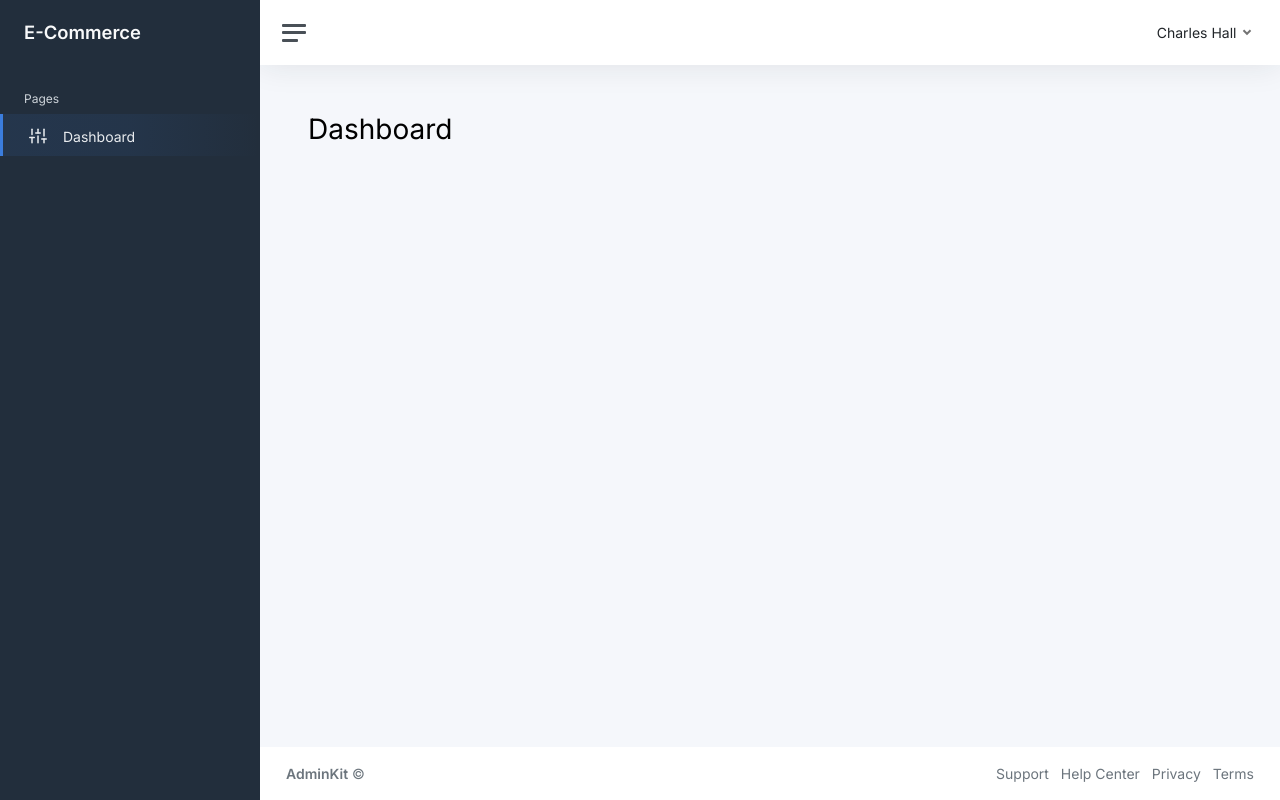
After one commit to Basreng27/TRIAL-DJANGO-E-COMMERCE, a Django app: page /ecommerce/ in a window 1280 px wide. The commit adds this page. Run offline with Django 5.2, Linux system fonts and the light colour scheme; some libraries are stand-ins or nearby versions.

Commit message:
DONE : Template Show

```diff
--- a/web/ecommerce/pages/auth/login.html
+++ b/web/ecommerce/pages/auth/login.html
@@ -11,7 +11,6 @@
         {% load static %}
 
         <link rel="preconnect" href="https://fonts.gstatic.com" />
-        <link rel="shortcut icon" href="img/icons/icon-48x48.png" />
 
         <link rel="canonical" href="https://demo-basic.adminkit.io/pages-sign-in.html" />
 
--- /dev/null
+++ b/web/ecommerce/pages/templates/dashboard.html
@@ -0,0 +1,4 @@
+{% extends "templates/template.html" %} {% block title %} Dashboard E-Commerce
+{% endblock %} {% block content %}
+<h1>Dashboard</h1>
+{% endblock %}
--- /dev/null
+++ b/web/ecommerce/pages/templates/footer.html
@@ -0,0 +1,36 @@
+<div class="container-fluid">
+  <div class="row text-muted">
+    <div class="col-6 text-start">
+      <p class="mb-0">
+        <a class="text-muted" href="https://adminkit.io/" target="_blank"
+          ><strong>AdminKit</strong></a
+        >
+        &copy;
+      </p>
+    </div>
+    <div class="col-6 text-end">
+      <ul class="list-inline">
+        <li class="list-inline-item">
+          <a class="text-muted" href="https://adminkit.io/" target="_blank"
+            >Support</a
+          >
+        </li>
+        <li class="list-inline-item">
+          <a class="text-muted" href="https://adminkit.io/" target="_blank"
+            >Help Center</a
+          >
+        </li>
+        <li class="list-inline-item">
+          <a class="text-muted" href="https://adminkit.io/" target="_blank"
+            >Privacy</a
+          >
+        </li>
+        <li class="list-inline-item">
+          <a class="text-muted" href="https://adminkit.io/" target="_blank"
+            >Terms</a
+          >
+        </li>
+      </ul>
+    </div>
+  </div>
+</div>
--- /dev/null
+++ b/web/ecommerce/pages/templates/navbar.html
@@ -0,0 +1,34 @@
+<nav class="navbar navbar-expand navbar-light navbar-bg">
+  <a class="sidebar-toggle js-sidebar-toggle">
+    <i class="hamburger align-self-center"></i>
+  </a>
+
+  <div class="navbar-collapse collapse">
+    <ul class="navbar-nav navbar-align">
+      <li class="nav-item dropdown">
+        <a
+          class="nav-icon dropdown-toggle d-inline-block d-sm-none"
+          href="#"
+          data-bs-toggle="dropdown"
+        >
+          <i class="align-middle" data-feather="settings"></i>
+        </a>
+
+        <a
+          class="nav-link dropdown-toggle d-none d-sm-inline-block"
+          href="#"
+          data-bs-toggle="dropdown"
+        >
+          <span class="text-dark">Charles Hall</span>
+        </a>
+        <div class="dropdown-menu dropdown-menu-end">
+          <a class="dropdown-item" href="pages-profile.html"
+            ><i class="align-middle me-1" data-feather="user"></i> Profile</a
+          >
+          <div class="dropdown-divider"></div>
+          <a class="dropdown-item" href="#">Log out</a>
+        </div>
+      </li>
+    </ul>
+  </div>
+</nav>
--- /dev/null
+++ b/web/ecommerce/pages/templates/sidebar.html
@@ -0,0 +1,18 @@
+<nav id="sidebar" class="sidebar js-sidebar">
+  <div class="sidebar-content js-simplebar">
+    <a class="sidebar-brand" href="index.html">
+      <span class="align-middle">E-Commerce</span>
+    </a>
+
+    <ul class="sidebar-nav">
+      <li class="sidebar-header">Pages</li>
+
+      <li class="sidebar-item active">
+        <a class="sidebar-link" href="{% url 'dashboard' %}">
+          <i class="align-middle" data-feather="sliders"></i>
+          <span class="align-middle">Dashboard</span>
+        </a>
+      </li>
+    </ul>
+  </div>
+</nav>
--- a/web/ecommerce/pages/templates/template.html
+++ b/web/ecommerce/pages/templates/template.html
@@ -2,21 +2,53 @@
 <html lang="en">
   <head>
     <meta charset="utf-8" />
-    <meta name="viewport" content="width=device-width, initial-scale=1" />
-    <title>{% block title %}E-Commerce{% endblock %}</title>
+    <meta http-equiv="X-UA-Compatible" content="IE=edge" />
+    <meta
+      name="viewport"
+      content="width=device-width, initial-scale=1, shrink-to-fit=no"
+    />
+    <meta
+      name="description"
+      content="Responsive Admin &amp; Dashboard Template based on Bootstrap 5"
+    />
+    <meta name="author" content="AdminKit" />
+    <meta
+      name="keywords"
+      content="adminkit, bootstrap, bootstrap 5, admin, dashboard, template, responsive, css, sass, html, theme, front-end, ui kit, web"
+    />
+
+    {% load static %}
+
+    <link rel="preconnect" href="https://fonts.gstatic.com" />
+    <link rel="canonical" href="https://demo-basic.adminkit.io/" />
+
+    <title>{% block title %} E-Commerce {% endblock %}</title>
+
+    <link href="{% static 'css/app.css' %}" rel="stylesheet" />
     <link
-      href="https://cdn.jsdelivr.net/npm/bootstrap@5.3.3/dist/css/bootstrap.min.css"
+      href="https://fonts.googleapis.com/css2?family=Inter:wght@300;400;600&display=swap"
       rel="stylesheet"
-      integrity="sha384-QWTKZyjpPEjISv5WaRU9OFeRpok6YctnYmDr5pNlyT2bRjXh0JMhjY6hW+ALEwIH"
-      crossorigin="anonymous"
     />
   </head>
+
   <body>
-    <div role="main">{% block content %} {% endblock %}</div>
-    <script
-      src="https://cdn.jsdelivr.net/npm/bootstrap@5.3.3/dist/js/bootstrap.bundle.min.js"
-      integrity="sha384-YvpcrYf0tY3lHB60NNkmXc5s9fDVZLESaAA55NDzOxhy9GkcIdslK1eN7N6jIeHz"
-      crossorigin="anonymous"
-    ></script>
+    <div class="wrapper">
+      {% include "templates/sidebar.html" %}
+
+      <div class="main">
+        {% include "templates/navbar.html" %}
+
+        <main class="content">
+          {% block content %}
+          {% endblock %}
+        </main>
+
+        <footer class="footer">
+          {% include "templates/footer.html" %}
+        </footer>
+      </div>
+    </div>
+
+    <script src="{% static "js/app.js" %}"></script>
   </body>
 </html>
--- /dev/null
+++ b/web/ecommerce/urls.py
@@ -0,0 +1,6 @@
+from django.urls import path
+from . import views
+
+urlpatterns = [
+    path('/', views.dashboard, name='dashboard')
+]
--- a/web/ecommerce/views.py
+++ b/web/ecommerce/views.py
@@ -4,3 +4,6 @@ from .modules.auth.login import login_view
 # Create your views here.
 def login(request):
     return login_view(request)
+
+def dashboard(request):
+    return render(request, 'templates/dashboard.html')
--- a/web/web/urls.py
+++ b/web/web/urls.py
@@ -15,10 +15,11 @@ Including another URLconf
     2. Add a URL to urlpatterns:  path('blog/', include('blog.urls'))
 """
 from django.contrib import admin
-from django.urls import path
+from django.urls import path, include
 from ecommerce import views
 
 urlpatterns = [
     path('admin/', admin.site.urls),
+    path('ecommerce', include('ecommerce.urls')),
     path('', views.login)
 ]
```
